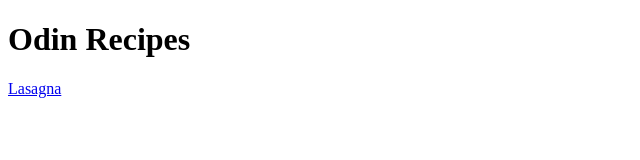
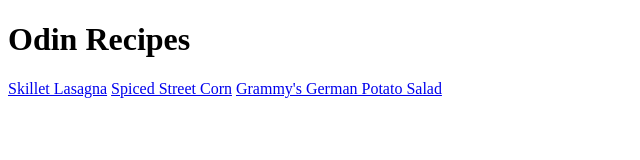
Before and after one commit to Marecho-Dev/odin-recipes, a plain HTML site: page index.html in a window 1280 px wide. Shown: the whole page, without its empty margins (0-640 px from the left). Drawn offline with Linux system fonts and the light colour scheme.

Commit message:
added two additional links to the index.html file for the 2 new recipes added

```diff
--- a/index.html
+++ b/index.html
@@ -7,7 +7,9 @@
 </head>
 <body>
     <h1>Odin Recipes</h1>
-    <a href="./recipes/lasagna.html">Lasagna</a>
+    <a href="./recipes/lasagna.html">Skillet Lasagna</a>
+    <a href="./recipes/corn.html">Spiced Street Corn</a>
+    <a href="./recipes/potatos.html">Grammy's German Potato Salad</a>
 
 
 
```
